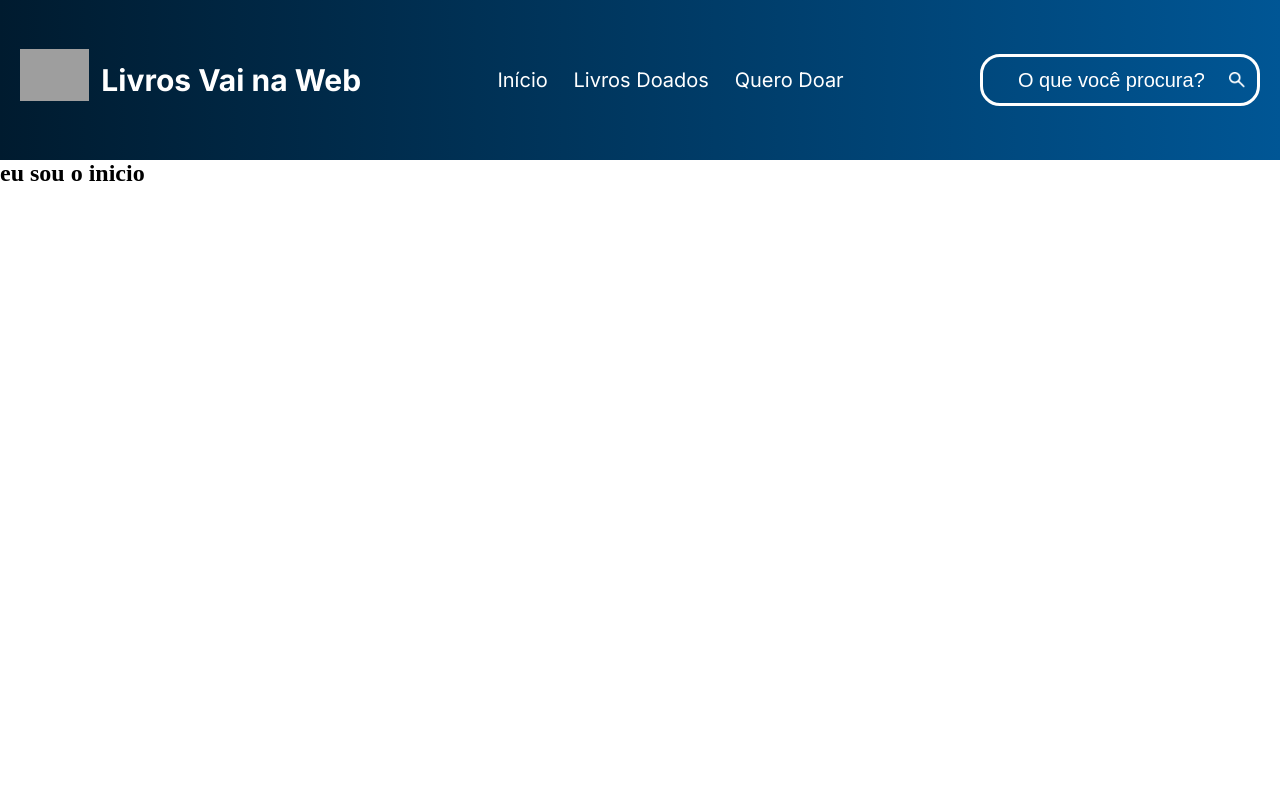
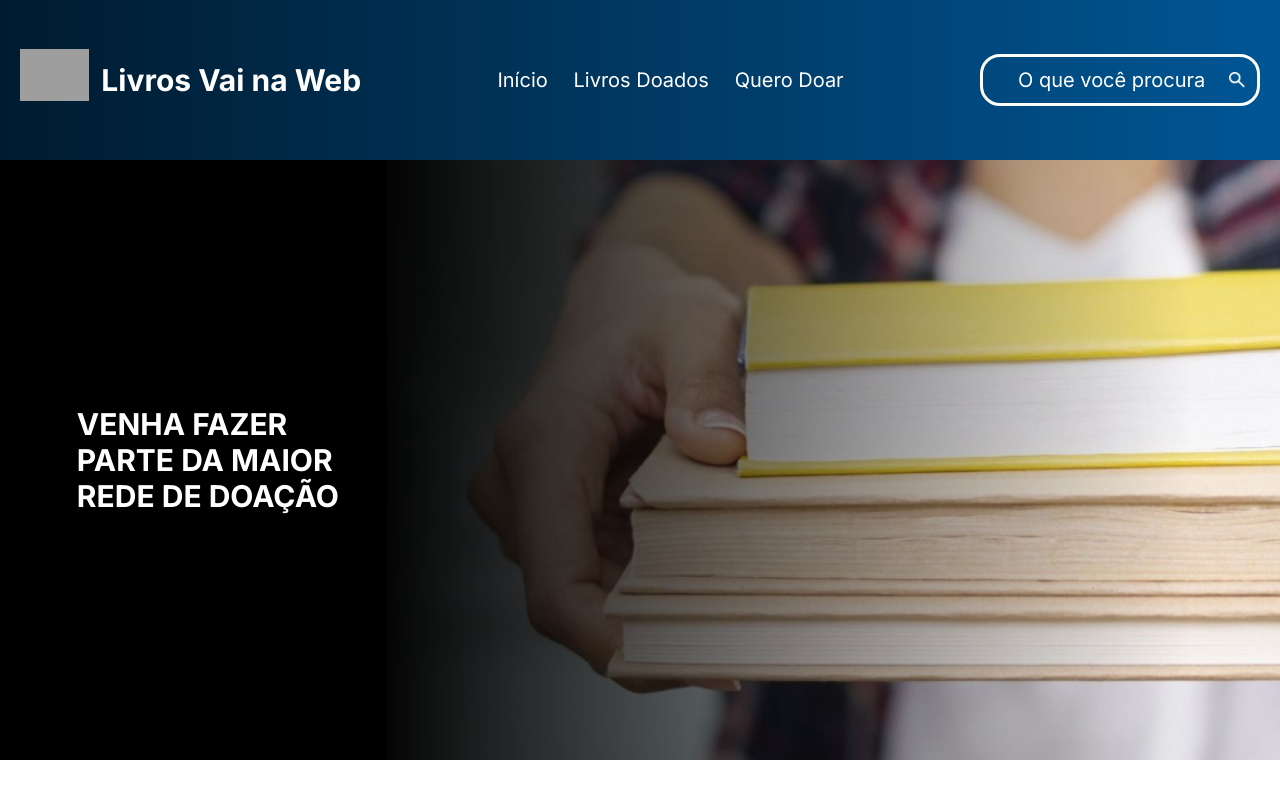
Before and after one commit to yukare-dev/DesafioFinal, a React (Vite) app: page / in a window 1280 px wide. Built offline with nearby package versions, Linux system fonts and the light colour scheme; grey boxes are pictures that could not be loaded.

Commit message:
add: home

```diff
--- a/src/GlobalStyle/globalStyle.scss
+++ b/src/GlobalStyle/globalStyle.scss
@@ -4,4 +4,5 @@
   box-sizing: border-box;
   list-style: none;
   text-decoration: none;
+  font-family: "Inter", sans-serif;
 }
--- a/src/pages/Inicio/Inicio.jsx
+++ b/src/pages/Inicio/Inicio.jsx
@@ -1,5 +1,11 @@
+import s from './inicio.module.scss'
+
 export default function Inicio(){
     return(
-        <h2>eu sou o inicio</h2>
+        <main>
+            <section className={s.primeiraSessaoInicio}>
+                <h2>VENHA FAZER PARTE DA MAIOR REDE DE DOAÇÃO</h2>
+            </section>
+        </main>
     )
 }
--- /dev/null
+++ b/src/pages/Inicio/inicio.module.scss
@@ -0,0 +1,15 @@
+.primeiraSessaoInicio {
+  height: 75vh;
+  background-image: url("../../assets/bgInicio.png");
+  background-repeat: no-repeat;
+  background-size: cover;
+  display: flex;
+  align-items: center;
+  padding-left: 6%;
+
+  h2 {
+    color: #fff;
+    font-size: 30px;
+    width: 25%;
+  }
+}
```
Also changed, not shown: src/assets/bgInicio.png (added).
